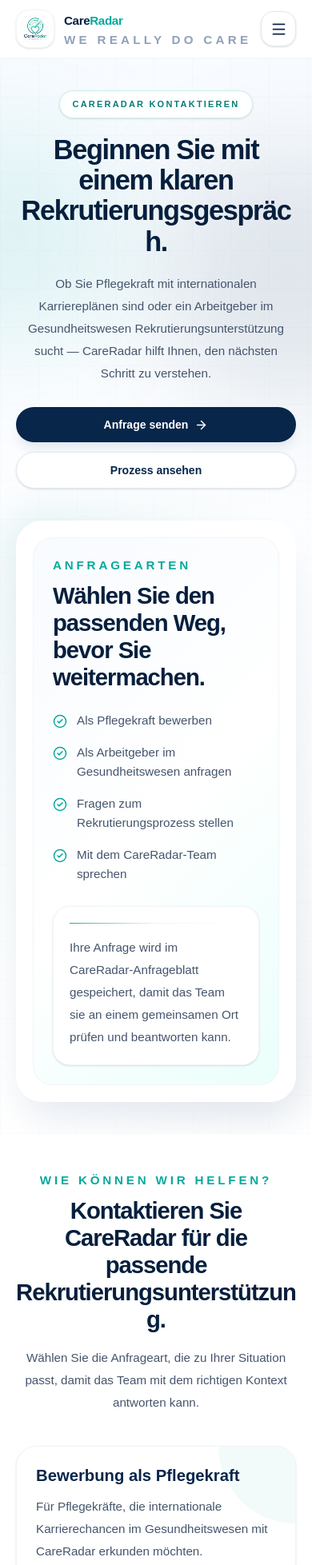
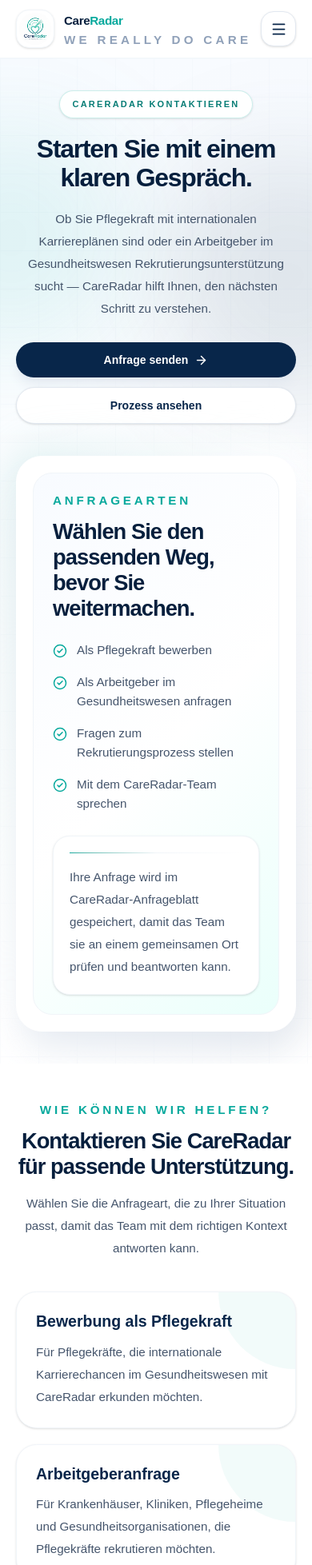
Before and after one commit to shubhampawarr/care-radar, a Next.js app: page /de/contact in a window 390 px wide. Shown: the top 1957 px of the page at 80% size. Built offline with nearby package versions, Linux system fonts and the light colour scheme.

Commit message:
issue fixed

```diff
--- a/app/[locale]/page.tsx
+++ b/app/[locale]/page.tsx
@@ -149,7 +149,7 @@
       promiseTitle: "We really do care.",
       promiseDescription:
         "Ein Rekrutierungserlebnis, das auf Würde, Orientierung und verlässlicher Unterstützung basiert.",
-      values: ["Fürsorge", "Klarheit", "Vertrauen"],
+      values: ["Sorgfalt", "Klarheit", "Vertrauen"],
     },
     trustPoints: [
       "Begleitung für qualifizierte Pflegekräfte mit internationalen Karriereplänen",
--- a/app/globals.css
+++ b/app/globals.css
@@ -37,7 +37,7 @@
   max-width: 100%;
 }
 
-/* German/mobile overflow protection */
+/* General overflow safety */
 h1,
 h2,
 h3,
@@ -47,27 +47,13 @@
 p,
 a,
 button,
-span,
 li,
 label,
 input,
 textarea,
-select,
-div {
-  overflow-wrap: anywhere;
+select {
+  overflow-wrap: break-word;
   word-break: normal;
-}
-
-/* Better text wrapping for long German words */
-html[lang="de"] h1,
-html[lang="de"] h2,
-html[lang="de"] h3,
-html[lang="de"] p,
-html[lang="de"] a,
-html[lang="de"] button,
-html[lang="de"] span,
-html[lang="de"] li {
-  hyphens: auto;
 }
 
 /* Mobile typography safety */
@@ -78,20 +64,20 @@
   }
 
   h1 {
-    font-size: clamp(1.75rem, 8.8vw, 2.25rem) !important;
-    line-height: 1.12 !important;
+    font-size: clamp(1.75rem, 8.2vw, 2.2rem) !important;
+    line-height: 1.14 !important;
     letter-spacing: -0.04em;
   }
 
   h2 {
-    font-size: clamp(1.55rem, 7.5vw, 2rem) !important;
-    line-height: 1.16 !important;
+    font-size: clamp(1.5rem, 7vw, 1.95rem) !important;
+    line-height: 1.18 !important;
     letter-spacing: -0.035em;
   }
 
   h3 {
-    font-size: clamp(1.1rem, 5.2vw, 1.4rem) !important;
-    line-height: 1.22 !important;
+    font-size: clamp(1.1rem, 5vw, 1.35rem) !important;
+    line-height: 1.25 !important;
   }
 
   p {
--- a/components/ContactPageClient.tsx
+++ b/components/ContactPageClient.tsx
@@ -115,7 +115,7 @@
     ],
     hero: {
       eyebrow: "CareRadar kontaktieren",
-      title: "Beginnen Sie mit einem klaren Rekrutierungsgespräch.",
+      title: "Starten Sie mit einem klaren Gespräch.",
       description:
         "Ob Sie Pflegekraft mit internationalen Karriereplänen sind oder ein Arbeitgeber im Gesundheitswesen Rekrutierungsunterstützung sucht — CareRadar hilft Ihnen, den nächsten Schritt zu verstehen.",
       primary: "Anfrage senden",
@@ -133,7 +133,7 @@
     },
     optionsSection: {
       eyebrow: "Wie können wir helfen?",
-      title: "Kontaktieren Sie CareRadar für die passende Rekrutierungsunterstützung.",
+      title: "Kontaktieren Sie CareRadar für passende Unterstützung.",
       description:
         "Wählen Sie die Anfrageart, die zu Ihrer Situation passt, damit das Team mit dem richtigen Kontext antworten kann.",
     },
```
